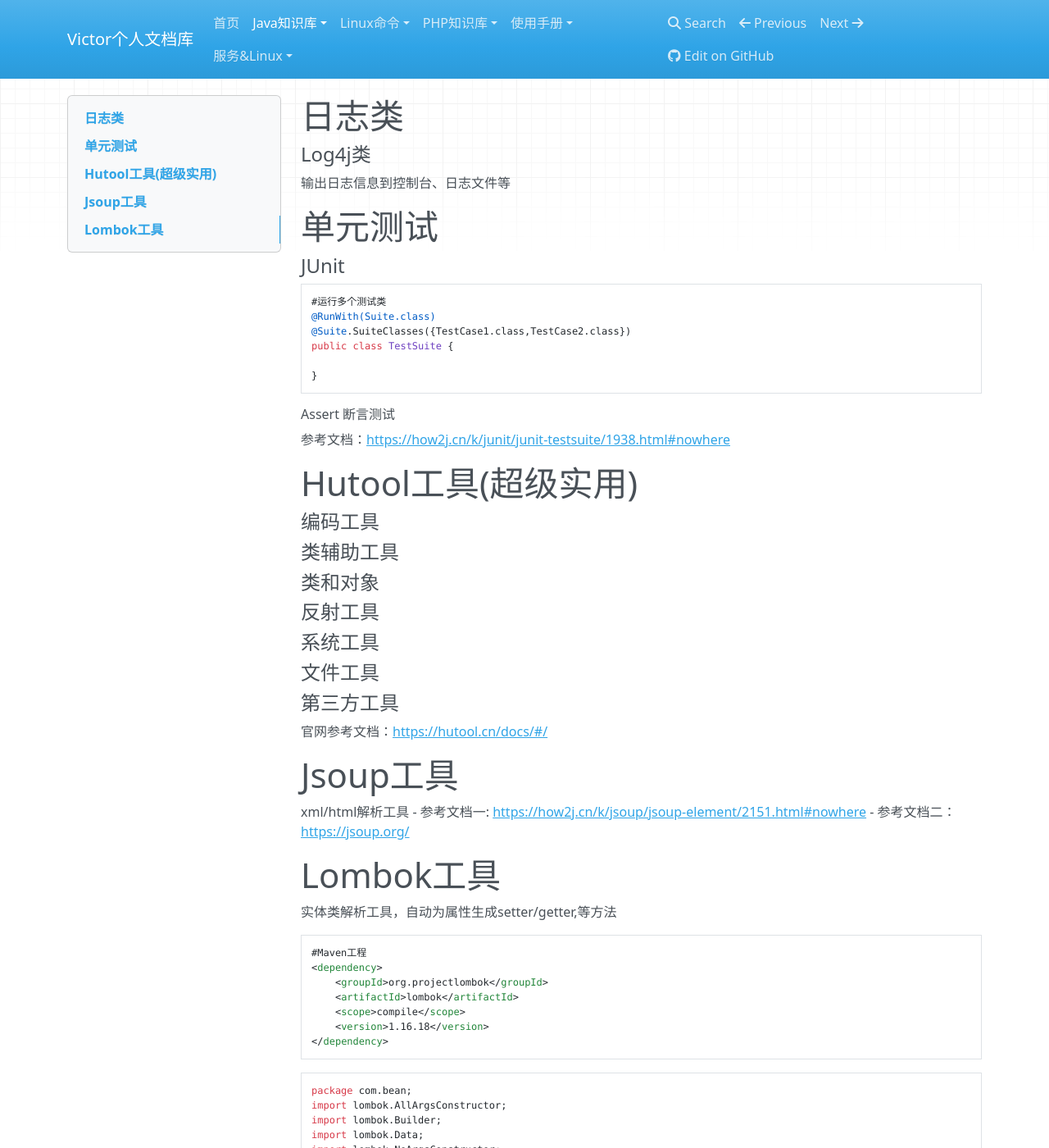
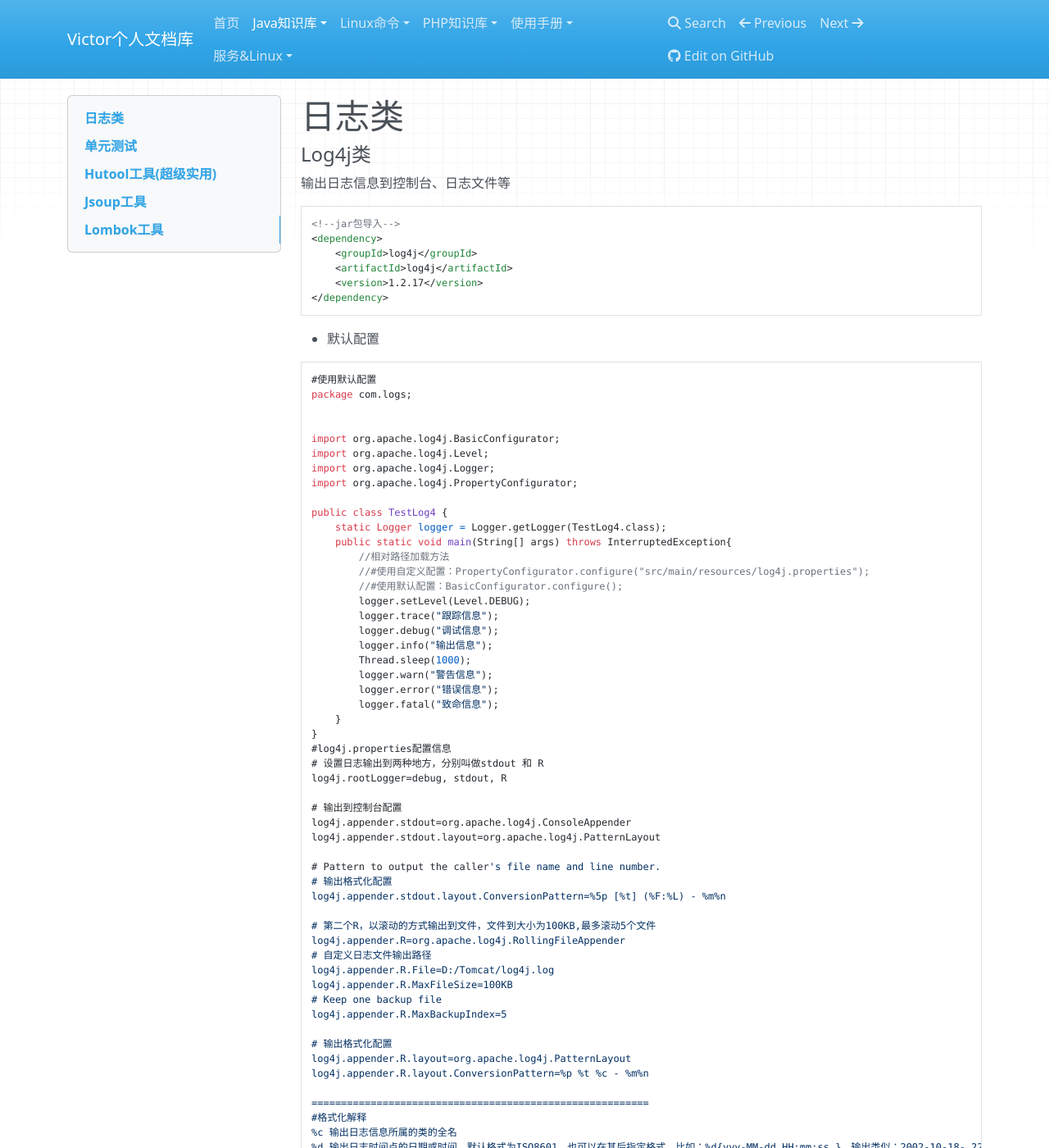
Before and after one commit to victor24680/victorDocs, an MkDocs documentation site: the page built from docs/Java知识库/Java语言库/常用类的应用.md, in a window 1280 px wide and 1400 px high. Shown: the whole window at 82% size. Built offline with MkDocs 1.6.1, drawn with Linux system fonts in a browser that asks for light colours; nearby versions of some CDN libraries; some of the changed text lies outside the part shown.

Commit message:
测试框架信息

````diff
--- a/docs/Java知识库/Java语言库/常用类的应用.md
+++ b/docs/Java知识库/Java语言库/常用类的应用.md
@@ -1,15 +1,100 @@
 # 日志类
 #### Log4j类
 输出日志信息到控制台、日志文件等
+```xml
+<!--jar包导入-->
+<dependency>
+    <groupId>log4j</groupId>
+    <artifactId>log4j</artifactId>
+    <version>1.2.17</version>
+</dependency>
+```
+- 默认配置
+```java
+#使用默认配置
+package com.logs;
+
+
+import org.apache.log4j.BasicConfigurator;
+import org.apache.log4j.Level;
+import org.apache.log4j.Logger;
+import org.apache.log4j.PropertyConfigurator;
+
+public class TestLog4 {
+    static Logger logger = Logger.getLogger(TestLog4.class);
+    public static void main(String[] args) throws InterruptedException{
+        //相对路径加载方法
+        //#使用自定义配置：PropertyConfigurator.configure("src/main/resources/log4j.properties");
+        //#使用默认配置：BasicConfigurator.configure();
+        logger.setLevel(Level.DEBUG);
+        logger.trace("跟踪信息");
+        logger.debug("调试信息");
+        logger.info("输出信息");
+        Thread.sleep(1000);
+        logger.warn("警告信息");
+        logger.error("错误信息");
+        logger.fatal("致命信息");
+    }
+}
+#log4j.properties配置信息
+# 设置日志输出到两种地方，分别叫做stdout 和 R
+log4j.rootLogger=debug, stdout, R
+
+# 输出到控制台配置
+log4j.appender.stdout=org.apache.log4j.ConsoleAppender
+log4j.appender.stdout.layout=org.apache.log4j.PatternLayout
+
+# Pattern to output the caller's file name and line number.
+# 输出格式化配置
+log4j.appender.stdout.layout.ConversionPattern=%5p [%t] (%F:%L) - %m%n
+
+# 第二个R，以滚动的方式输出到文件，文件到大小为100KB,最多滚动5个文件
+log4j.appender.R=org.apache.log4j.RollingFileAppender
+# 自定义日志文件输出路径
+log4j.appender.R.File=D:/Tomcat/log4j.log
+log4j.appender.R.MaxFileSize=100KB
+# Keep one backup file
+log4j.appender.R.MaxBackupIndex=5
+
+# 输出格式化配置
+log4j.appender.R.layout=org.apache.log4j.PatternLayout
+log4j.appender.R.layout.ConversionPattern=%p %t %c - %m%n
+
+=========================================================
+#格式化解释
+%c 输出日志信息所属的类的全名
+%d 输出日志时间点的日期或时间，默认格式为ISO8601，也可以在其后指定格式，比如：%d{yyy-MM-dd HH:mm:ss }，输出类似：2002-10-18- 22：10：28
+%f 输出日志信息所属的类的类名
+%l 输出日志事件的发生位置，即输出日志信息的语句处于它所在的类的第几行
+%m 输出代码中指定的信息，如log(message)中的message
+%n 输出一个回车换行符，Windows平台为“rn”，Unix平台为“n”
+%p 输出优先级，即DEBUG，INFO，WARN，ERROR，FATAL。如果是调用debug()输出的，则为DEBUG，依此类推
+%r 输出自应用启动到输出该日志信息所耗费的毫秒数
+%t 输出产生该日志事件的线程名
+```
+
 
 # 单元测试
+```xml
+#导入jar包
+ <dependency>
+    <groupId>junit</groupId>
+    <artifactId>junit</artifactId>
+    <version>4.3.1</version>
+    <scope>test</scope>
+</dependency>
+```
+#### 常用注解讲解
+- `@Before` 测试程序执行之前的执行注解
+- `@After` 测试程序执行之后的执行注解
+- `@Test` 运行注解
 #### JUnit
 ```java
+
 #运行多个测试类
 @RunWith(Suite.class)
 @Suite.SuiteClasses({TestCase1.class,TestCase2.class})
 public class TestSuite {
-
 }
 ```
 ###### Assert 断言测试
````
